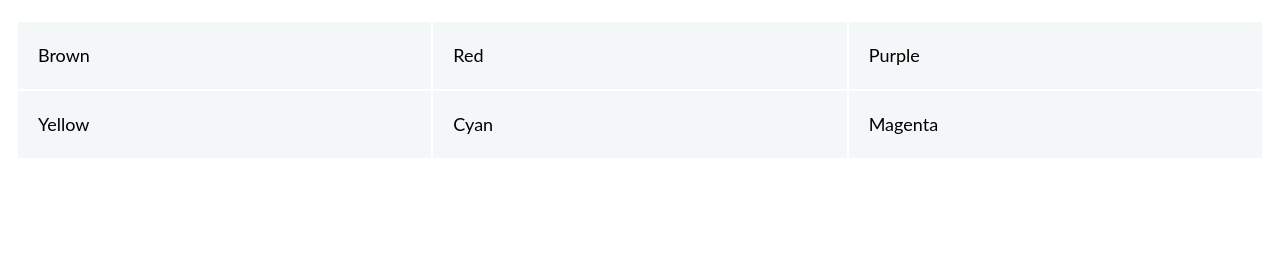
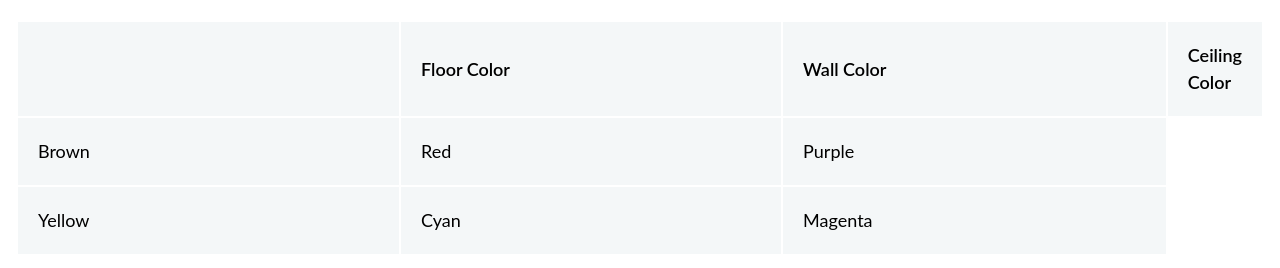
Before and after one commit to buttermilkcookie/HW6, a plain HTML site: page index.html in a window 1280 px wide. Drawn offline with Linux system fonts and the light colour scheme.

Commit message:
Table headings (table)

```diff
--- a/index.html
+++ b/index.html
@@ -5,6 +5,12 @@
   </head>
   <body>
    <table>
+     <tr>
+       <th></th>
+       <th scope="col">Floor Color</th>
+       <th scope="col">Wall Color</th>
+       <th scope="col">Ceiling Color</th>
+     </tr>
      <tr>
        <td>Brown</td>
        <td>Red</td>
```
